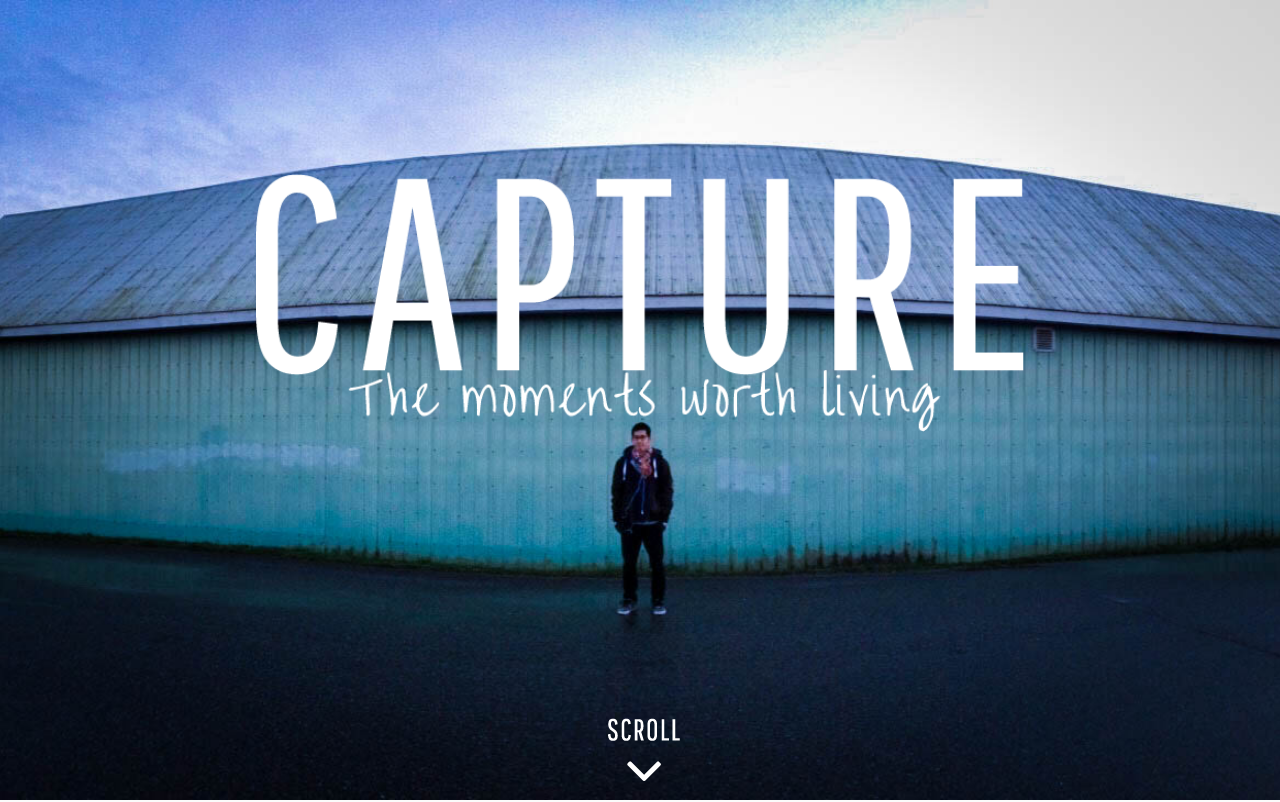
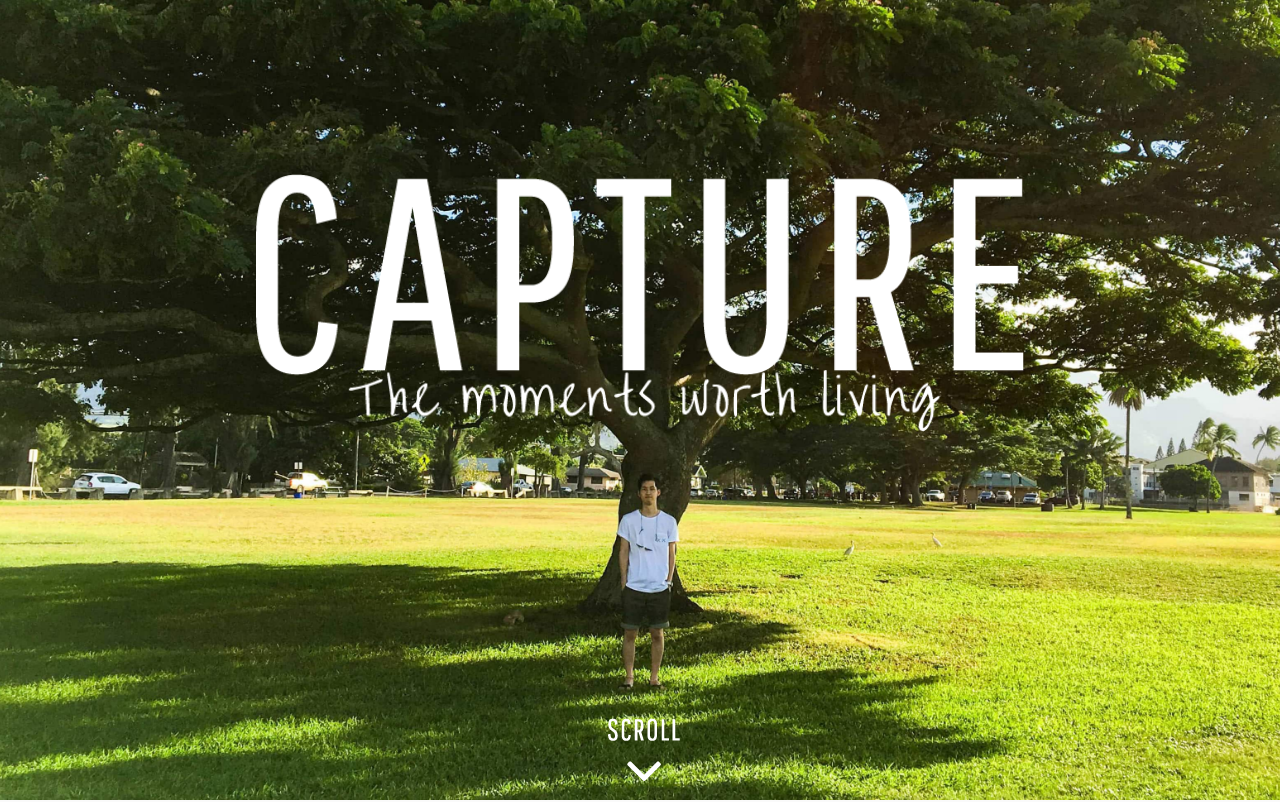
Before and after one commit to tsubasa-sris/capture, a plain HTML site: page index.html in a window 1280 px wide. Shown: the top 802 px of the page. Drawn offline with nearby package versions, Linux system fonts and the light colour scheme.

Commit message:
final commit

```diff
--- a/css/style.css
+++ b/css/style.css
@@ -10,7 +10,7 @@ html {
   font-weight: 100; }
 
 header {
-  background-image: url(../images/title_pc/pc_header.jpg);
+  background-image: url(../images/title_pc/pc_header-min.jpg);
   background-size: cover;
   background-position: center center;
   height: 100vh;
```
Also changed, not shown: images/title_pc/pc_header-min.jpg (added).
